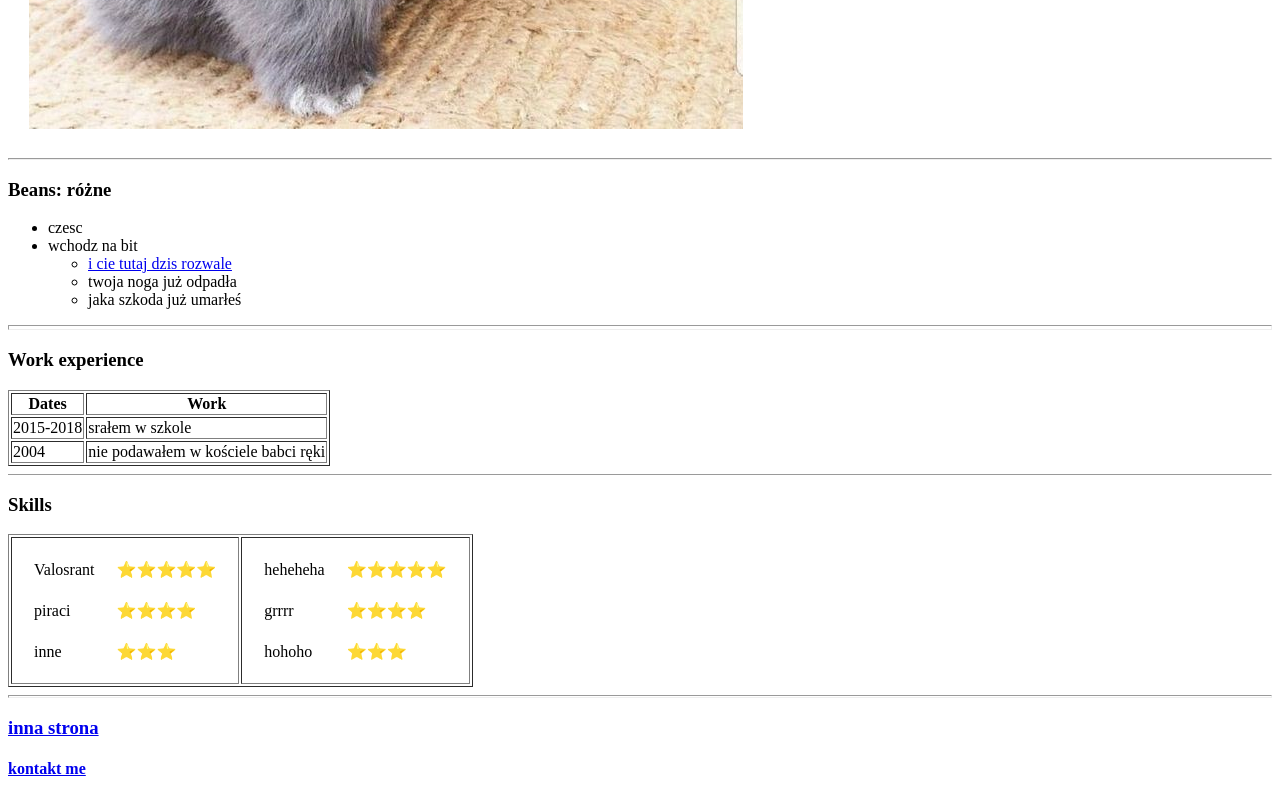
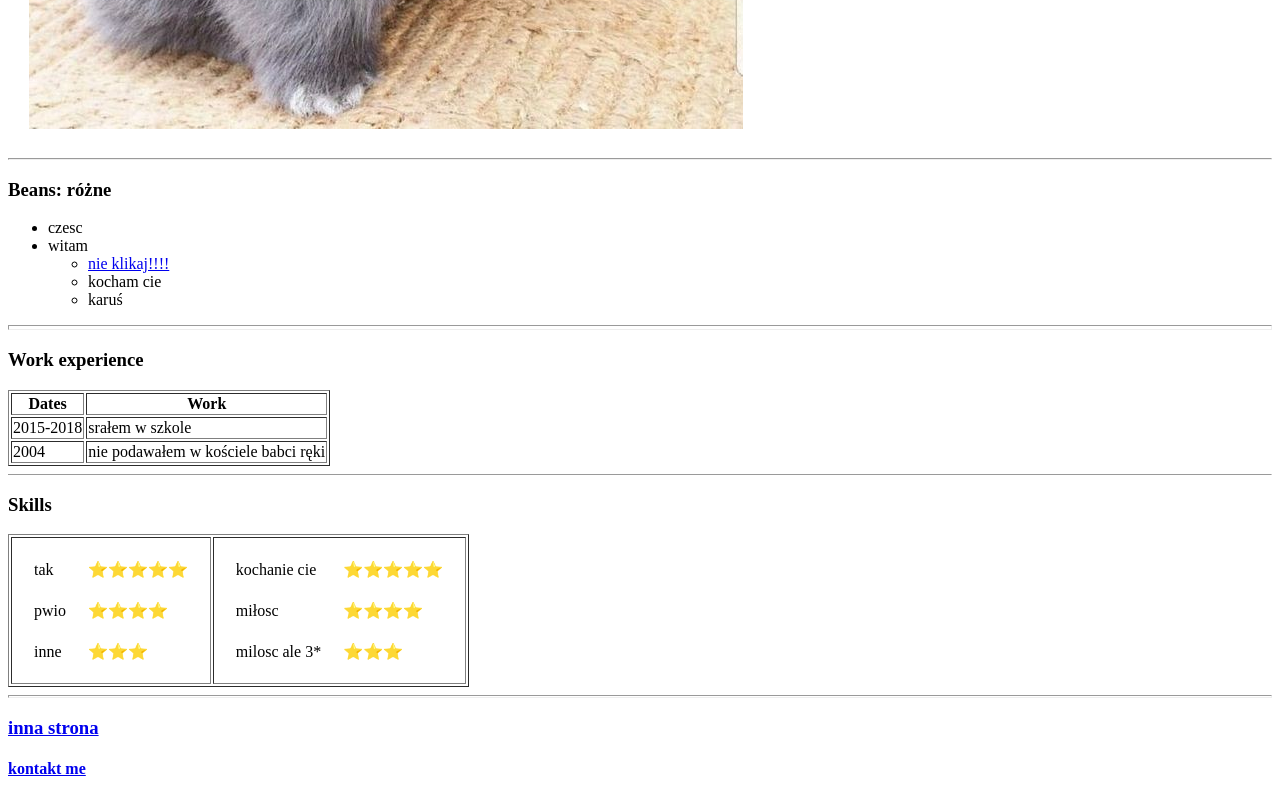
Before and after one commit to szmitt/cv, a plain HTML site: page index.html in a window 1280 px wide. Shown: the part 620-1420 px from the top of the page. Drawn offline with Linux system fonts and the light colour scheme.

Commit message:
gdfgfdgdf

```diff
--- a/index.html
+++ b/index.html
@@ -22,11 +22,11 @@
   <h3>Beans: różne</h3>
   <ul>
   <li>czesc</li>
-  <li>wchodz na bit
+  <li>witam
     <ul>
-      <li> <a href="https://www.youtube.com/watch?v=KsLfGF_K_b0&ab_channel=MADD">i cie tutaj dzis rozwale</a> </li>
-      <li>twoja noga już odpadła</li>
-      <li>jaka szkoda już umarłeś</li>
+      <li> <a href="https://www.youtube.com/watch?v=KsLfGF_K_b0&ab_channel=MADD">nie klikaj!!!!</a> </li>
+      <li>kocham cie</li>
+      <li>karuś</li>
     </ul>
   </li>
   </ul>
@@ -59,11 +59,11 @@
         <td>
           <table cellspacing= "20">
             <tr>
-              <td>Valosrant</td>
+              <td>tak</td>
               <td>⭐⭐⭐⭐⭐</td>
             </tr>
             <tr>
-              <td>piraci</td>
+              <td>pwio</td>
               <td>⭐⭐⭐⭐</td>
             </tr>
             <tr>
@@ -74,15 +74,15 @@
         <td>
           <table cellspacing = "20">
             <tr>
-              <td>heheheha</td>
+              <td>kochanie cie</td>
               <td>⭐⭐⭐⭐⭐</td>
             </tr>
             <tr>
-              <td>grrrr</td>
+              <td>miłosc</td>
               <td>⭐⭐⭐⭐</td>
             </tr>
             <tr>
-              <td>hohoho</td>
+              <td>milosc ale 3*</td>
               <td>⭐⭐⭐</td>
             </tr>
         </table>
```
